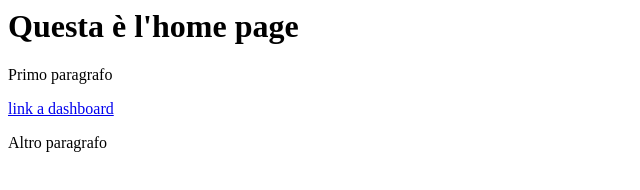
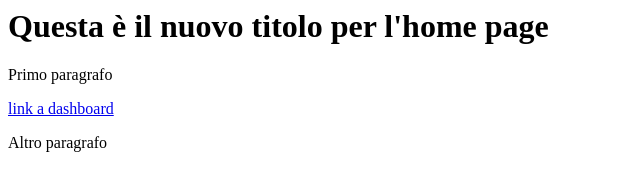
Before and after one commit to stefanovalle/pw2018m, a plain HTML site: page index.html in a window 1280 px wide. Shown: the whole page, without its empty margins (0-640 px from the left). Drawn offline with Linux system fonts and the light colour scheme.

Commit message:
Aggiornato titolo

```diff
--- a/index.html
+++ b/index.html
@@ -1,6 +1,6 @@
 <html>
 <body>
-<h1>Questa è l'home page</h1>
+<h1>Questa è il nuovo titolo per l'home page</h1>
 <p>Primo paragrafo</p>
 <a href="dashboard.html">link a dashboard</a>
 <p>Altro paragrafo</p>
```
